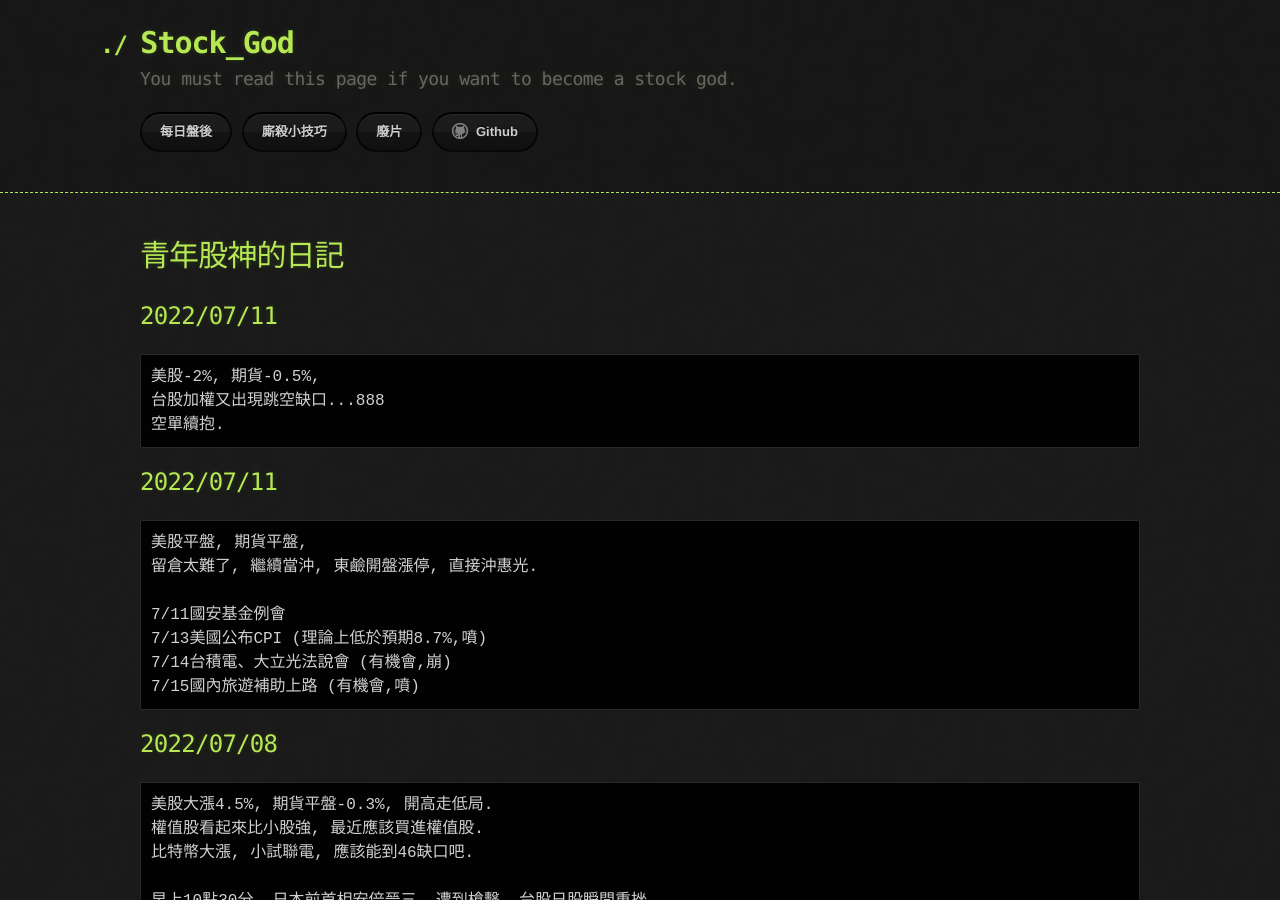
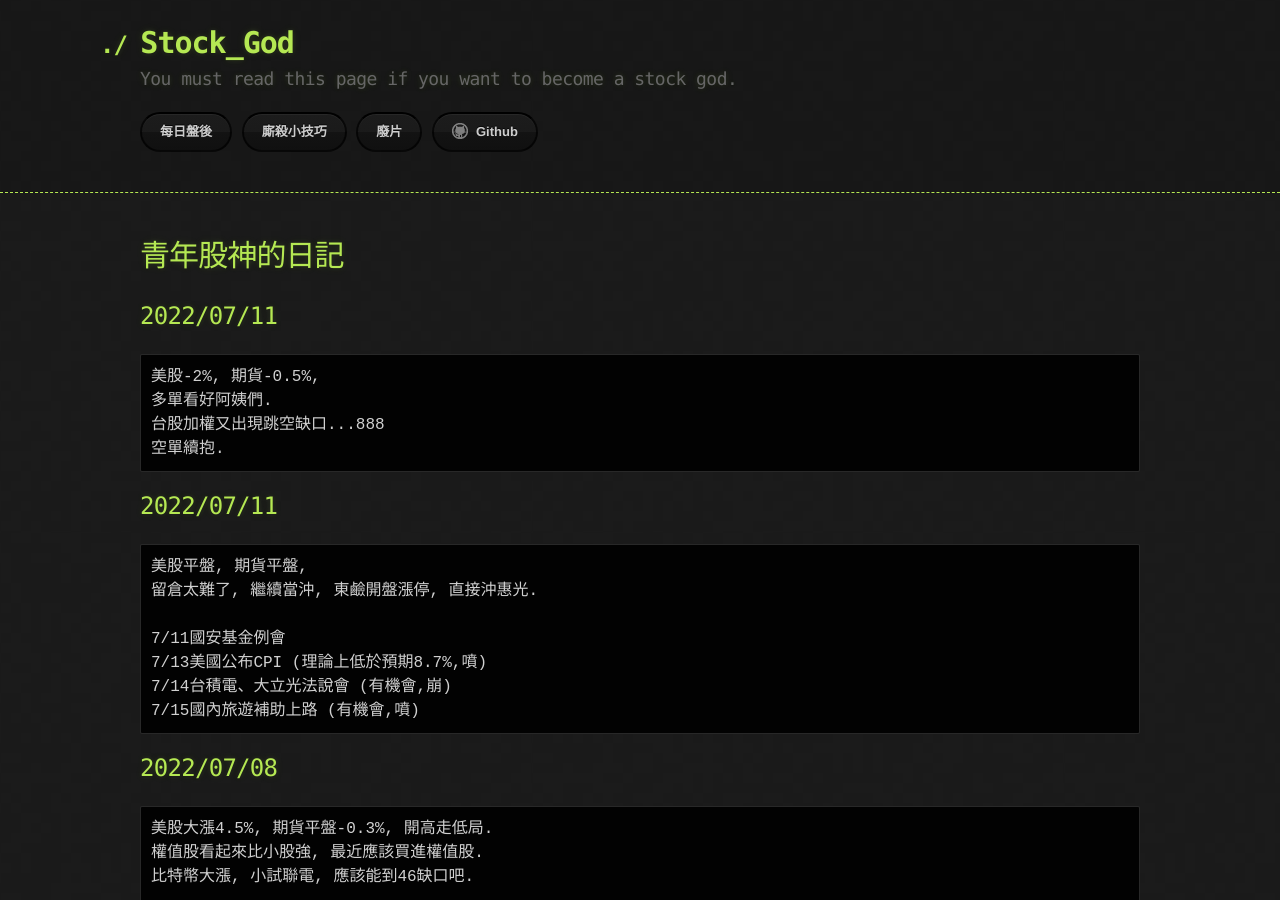
Before and after one commit to lepg5487/Stock_God, a Jekyll site: the page built from index.md, in a window 1280 px wide and 900 px high. Built offline with Jekyll 4.4.1, drawn with Linux system fonts in a browser that asks for light colours; our own code applies the rules of GitHub Pages for plain Markdown files.

Commit message:
Update index.md

````diff
--- a/index.md
+++ b/index.md
@@ -6,6 +6,7 @@ layout: testlayouts
 ## 2022/07/11
 ```
 美股-2%, 期貨-0.5%,
+多單看好阿姨們.
 台股加權又出現跳空缺口...888
 空單續抱.
 ```
````
